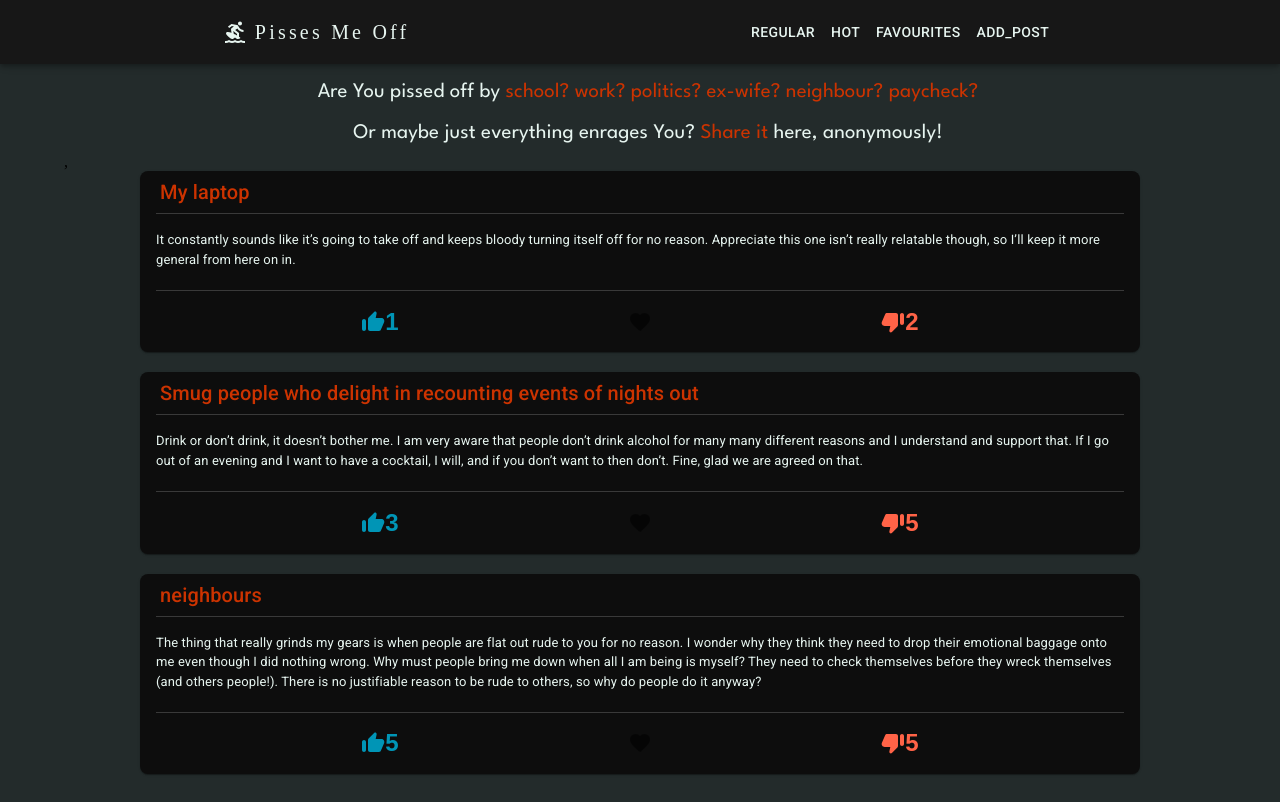
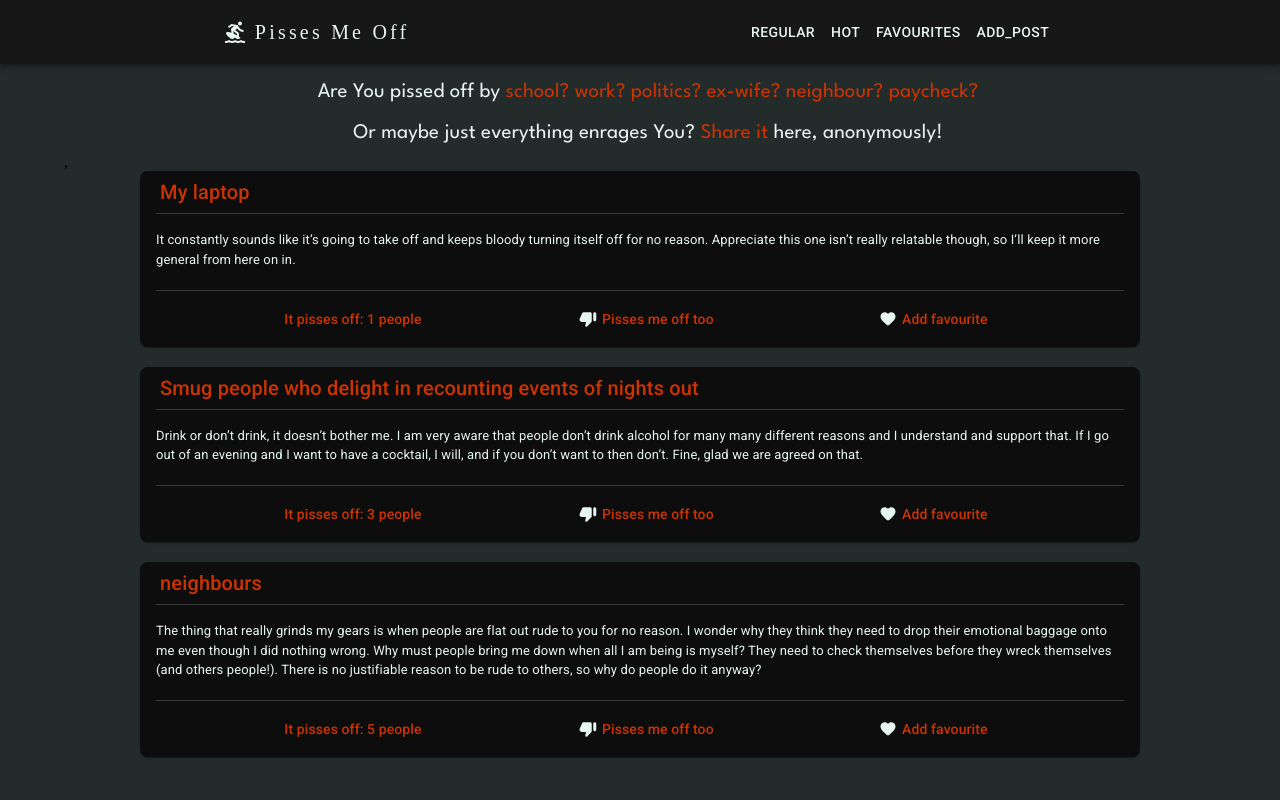
Before and after one commit to Zasada94/pissesmeoff, a React (Create React App) app: page / in a window 1280 px wide. Built offline with nearby package versions, Linux system fonts and the light colour scheme; a web font is replaced by a local one.

Commit message:
buttons styling completed

```diff
--- a/src/components/Post.js
+++ b/src/components/Post.js
@@ -5,21 +5,29 @@ import {
 	Card,
 	CardActions,
 	CardContent,
-	CardHeader,
 	Divider,
 	IconButton,
 	Typography,
 } from "@mui/material";
 import {
-	ThumbUpRounded,
 	ThumbDownRounded,
 	FavoriteRounded,
+	Brightness1,
 } from "@mui/icons-material";
 import { useTheme } from "@mui/material/styles";
 
-function Post({ title, text, upvotes, downvotes, id, favourite }) {
+function Post({ title, text, upvotes, id, favourite }) {
 	const theme = useTheme();
 	const dispatch = useDispatch();
+	const [fav, setFav] = React.useState(true);
+	const [like, setLike] = React.useState(true);
+
+	const handleFav = () => {
+		setFav(!fav);
+	};
+	const handleLike = () => {
+		setLike(!like);
+	};
 	return (
 		<Card
 			sx={{
@@ -30,7 +38,6 @@ function Post({ title, text, upvotes, downvotes, id, favourite }) {
 				width: "95%",
 				marginBottom: "20px",
 				borderRadius: "8px",
-				fontSize: 10,
 			}}
 		>
 			<Typography
@@ -57,40 +64,54 @@ function Post({ title, text, upvotes, downvotes, id, favourite }) {
 					marginBottom: 0.1,
 				}}
 			>
+				<Typography variant="h6" component="div" sx={{ fontSize: 14 }}>
+					It pisses off: {upvotes} people
+				</Typography>
 				<IconButton
 					aria-label="add up vote"
-					color="primary"
-					onClick={() => dispatch(addUpVote({ upvotes, id, type: "upvotes" }))}
+					onClick={() => {
+						handleLike();
+						dispatch(addUpVote({ upvotes, id, type: "upvotes" }));
+					}}
+					sx={{
+						color: like
+							? theme.palette.secondary.light
+							: theme.palette.secondary.light,
+						opacity: like ? "1" : "0.5",
+					}}
 				>
-					<ThumbUpRounded
+					<ThumbDownRounded
 						sx={{
-							"& .b": {
-								fontSize: 20,
-								paddingLeft: 10,
-							},
+							fontSize: 18,
+							padding: "0 5px 0 5px",
+							color: like
+								? theme.palette.primary.light
+								: theme.palette.secondary.light,
 						}}
 					/>
-					<b>{upvotes}</b>
+					<Typography variant="h6" component="div" sx={{ fontSize: 14 }}>
+						Pisses me off too
+					</Typography>
 				</IconButton>
 
 				<IconButton
 					aria-label="favorites"
 					onClick={() => {
+						handleFav();
 						dispatch(changeFavorite({ favourite, id }));
 					}}
+					sx={{ color: fav ? theme.palette.secondary.light : "#de0000" }}
 				>
-					<FavoriteRounded />
-				</IconButton>
-
-				<IconButton
-					aria-label="add down vote"
-					color="secondary"
-					onClick={() =>
-						dispatch(addDownVote({ downvotes, id, type: "downvotes" }))
-					}
-				>
-					<ThumbDownRounded />
-					<b>{downvotes}</b>
+					<FavoriteRounded
+						sx={{
+							fontSize: 18,
+							padding: "0 5px 0 5px",
+							color: fav ? theme.palette.primary.light : "#de0000",
+						}}
+					/>
+					<Typography variant="h6" component="div" sx={{ fontSize: 14 }}>
+						Add favourite
+					</Typography>
 				</IconButton>
 			</CardActions>
 		</Card>
```
